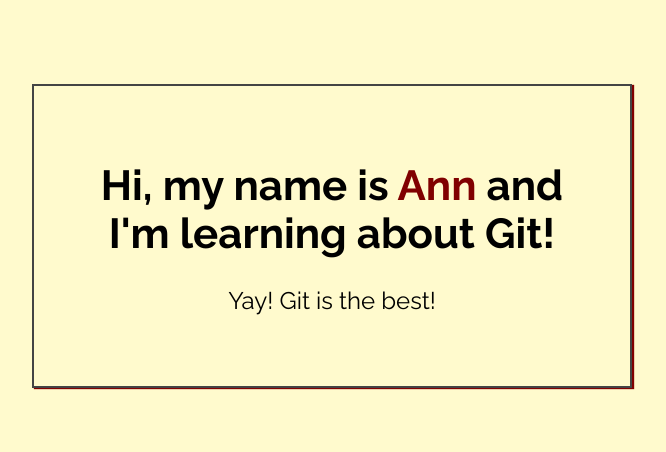
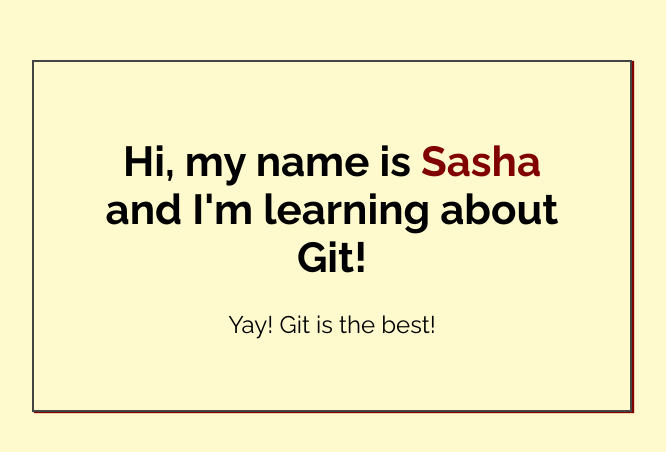
Before and after one commit to Sasha888-f/My-first-repo, a plain HTML site: page index.html in a window 1280 px wide. Shown: the part 164-616 px from the top of the page, without its empty margins (308-974 px from the left). Drawn offline with Linux system fonts and the light colour scheme.

Commit message:
Added name to index.html

```diff
--- a/index.html
+++ b/index.html
@@ -14,7 +14,7 @@
 <body>
 
     <div class="greeting">
-        <h1>Hi, my name is <span class="highlight">Ann</span> and I'm learning about Git! </h1>
+        <h1>Hi, my name is <span class="highlight">Sasha</span> and I'm learning about Git! </h1>
 
         <p>Yay! Git is the best!</p>
     </div>
```
